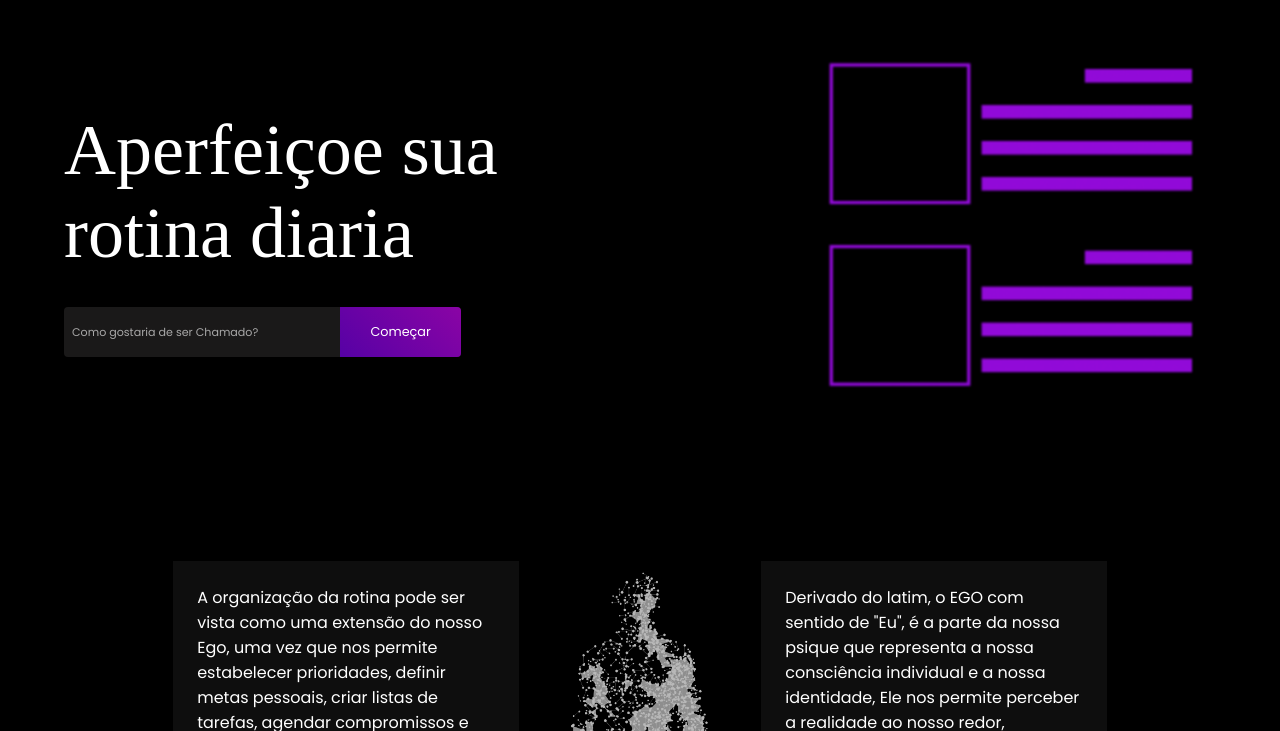
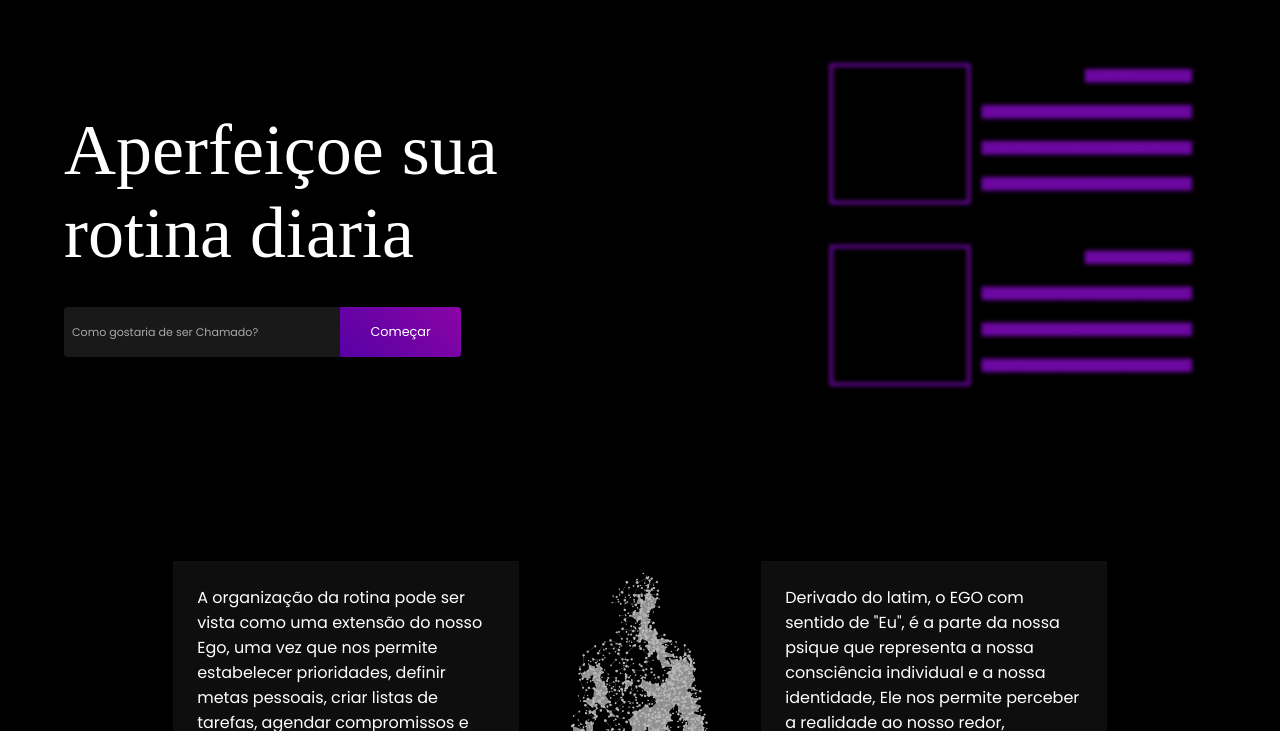
Before and after one commit to Leo-Codes/ego-app, a plain HTML site: page index.html in a window 1280 px wide. Shown: the part 69-800 px from the top of the page. Drawn offline with Linux system fonts and the light colour scheme; a web font is replaced by a local one.

Commit message:
index image blur fix

```diff
--- a/styles/main.css
+++ b/styles/main.css
@@ -160,8 +160,8 @@ section{
     position: relative;
     top: -4rem;
     width: 25rem;
-    opacity: 100%;
-    filter:blur(1px);
+    opacity: 75%;
+    filter:blur(2px);
 
 }
 
```
